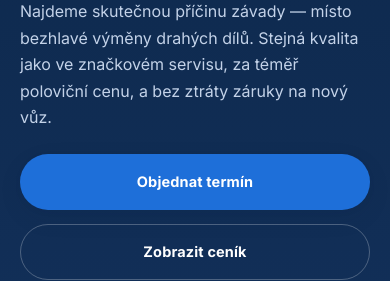
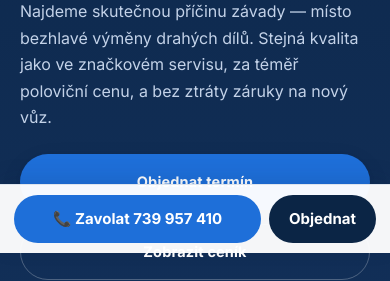
Before and after one commit to Jakubko013/jakubdev, a plain HTML site: page azm/index.html in a window 390 px wide. Shown: the part 591-872 px from the top of the page. Drawn offline with Linux system fonts and the light colour scheme.

Commit message:
Add sticky call bar on phones
Co-Authored-By: Claude Sonnet 5.5 <noreply@anthropic.com>
Claude-Session: https://claude.ai/code/session_01MhDp8b8LCwk2zLSwLR8Dz9

```diff
--- a/azm/index.html
+++ b/azm/index.html
@@ -267,6 +267,11 @@
   </div>
 </footer>
 
+<div class="call-bar">
+  <a href="tel:+420739957410" class="call-bar-call">📞 Zavolat 739 957 410</a>
+  <a href="kontakt.html" class="call-bar-order">Objednat</a>
+</div>
+
 <script src="main.js"></script>
 </body>
 </html>
--- a/azm/styles.css
+++ b/azm/styles.css
@@ -766,3 +766,21 @@ h1,h2,h3{ overflow-wrap:break-word; hyphens:auto; }
   .hero-stats .stat .num{ font-size:19px; }
   .gallery-grid{ grid-template-columns:1fr; }
 }
+
+/* Sticky call bar (phones only) */
+.call-bar{ display:none; }
+@media (max-width: 640px){
+  .call-bar{
+    display:flex; gap:8px;
+    position:fixed; left:0; right:0; bottom:0; z-index:80;
+    padding:10px 14px calc(10px + env(safe-area-inset-bottom));
+    background:rgba(255,255,255,0.96);
+    border-top:1px solid var(--slate-line);
+    box-shadow:0 -6px 20px rgba(11,37,69,0.12);
+  }
+  .call-bar a{ display:flex; align-items:center; justify-content:center; min-height:48px; border-radius:999px; font-weight:700; font-size:15px; }
+  .call-bar-call{ flex:1 1 auto; background:var(--blue); color:var(--white); }
+  .call-bar-order{ flex:0 0 auto; padding:0 20px; background:var(--navy); color:var(--white); }
+  body{ padding-bottom:calc(68px + env(safe-area-inset-bottom)); }
+  body.menu-open .call-bar{ display:none; }
+}
```
Also changed, not shown: azm/autoservis.html (+5 -0 lines), azm/cenik.html (+5 -0 lines), azm/kontakt.html (+5 -0 lines), azm/pneuservis.html (+5 -0 lines), azm/reference.html (+5 -0 lines).
